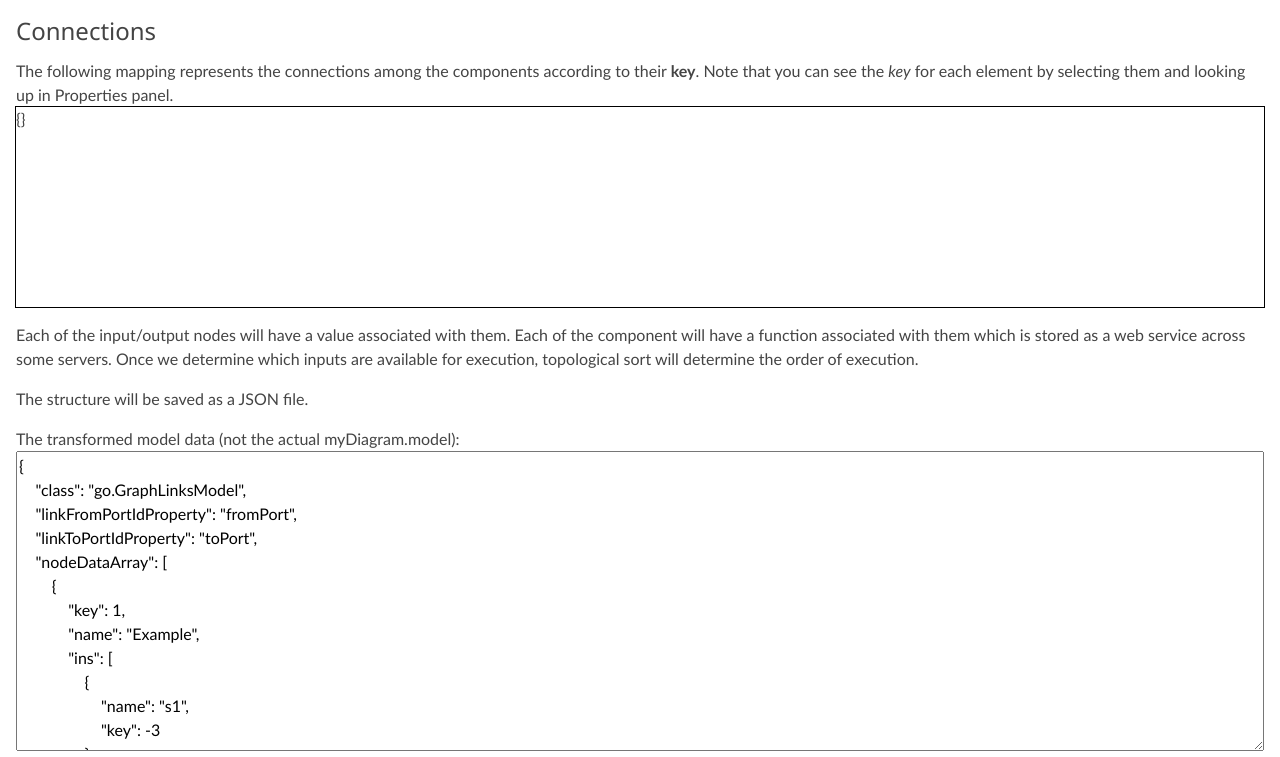
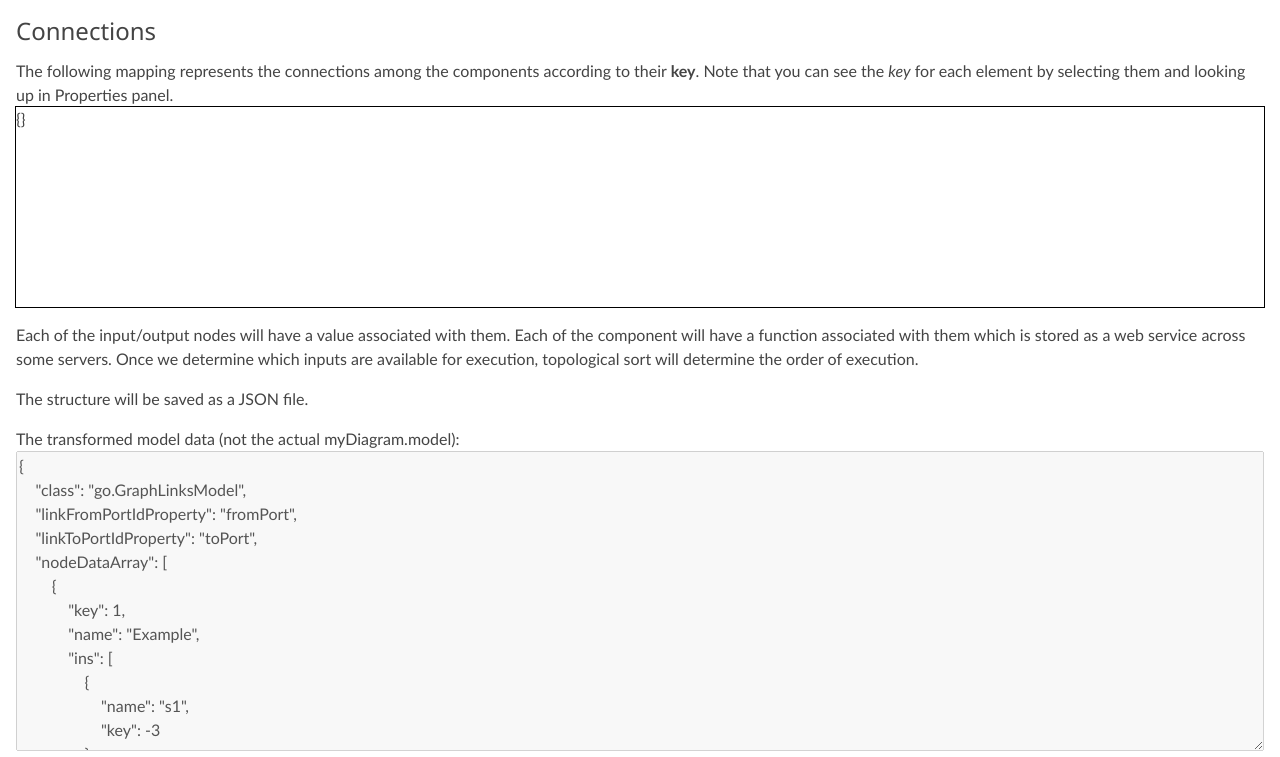
Before and after one commit to kckusal/Executable, a plain HTML site: page index.html in a window 1280 px wide. Shown: the part 701-1458 px from the top of the page. Drawn offline with Linux system fonts and the light colour scheme.

Commit message:
Update index.html

```diff
--- a/index.html
+++ b/index.html
@@ -94,7 +94,7 @@
     <p>The structure will be saved as a JSON file.</p>
 
     The transformed model data (not the actual myDiagram.model):
-    <textarea id="mySavedModel" class="hid" style="width:100%;height:300px;white-space: pre;">
+    <textarea id="mySavedModel" class="hid" style="width:100%;height:300px;white-space: pre;" disabled>
     </textarea>
 
     <script>
```
